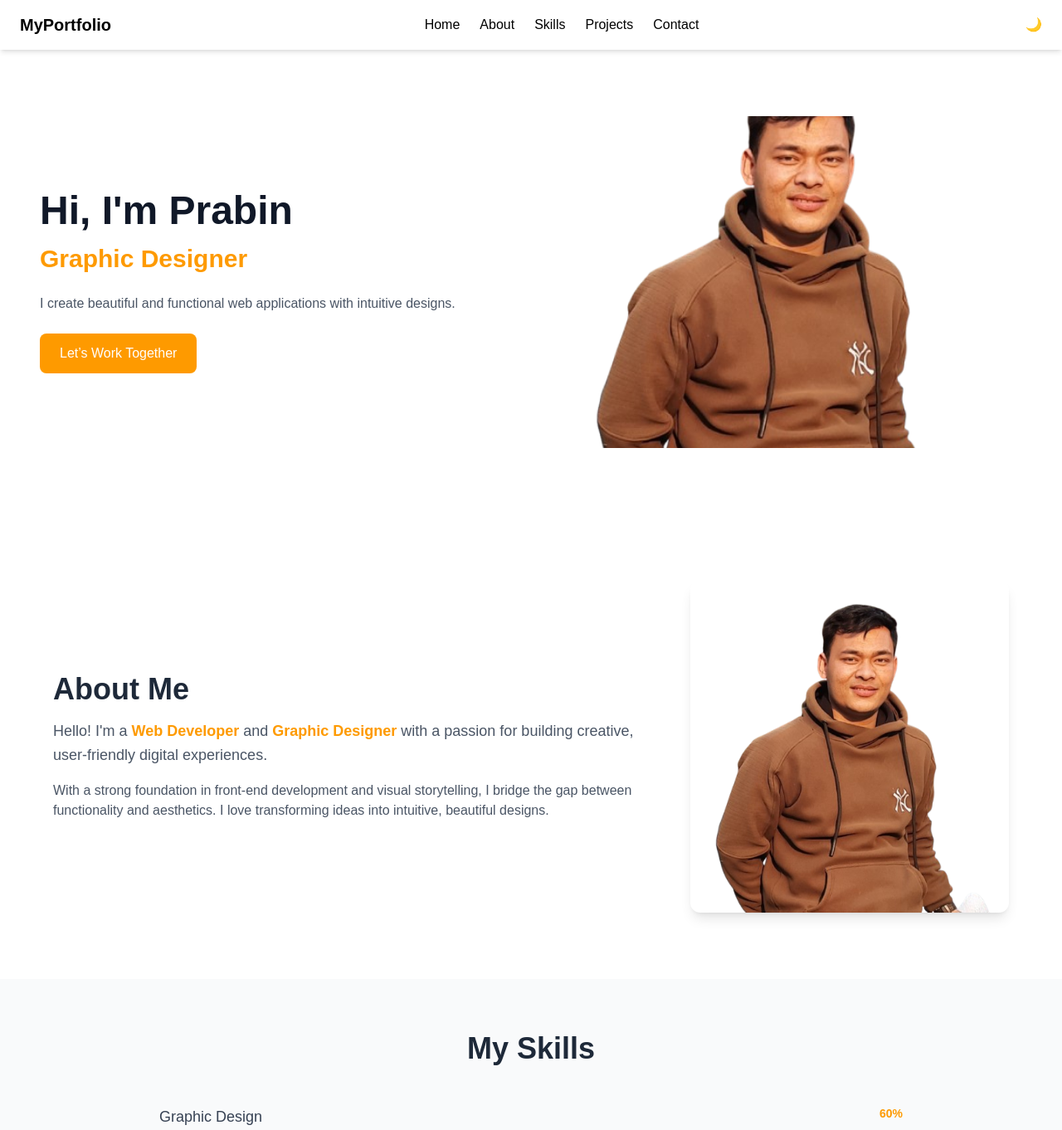
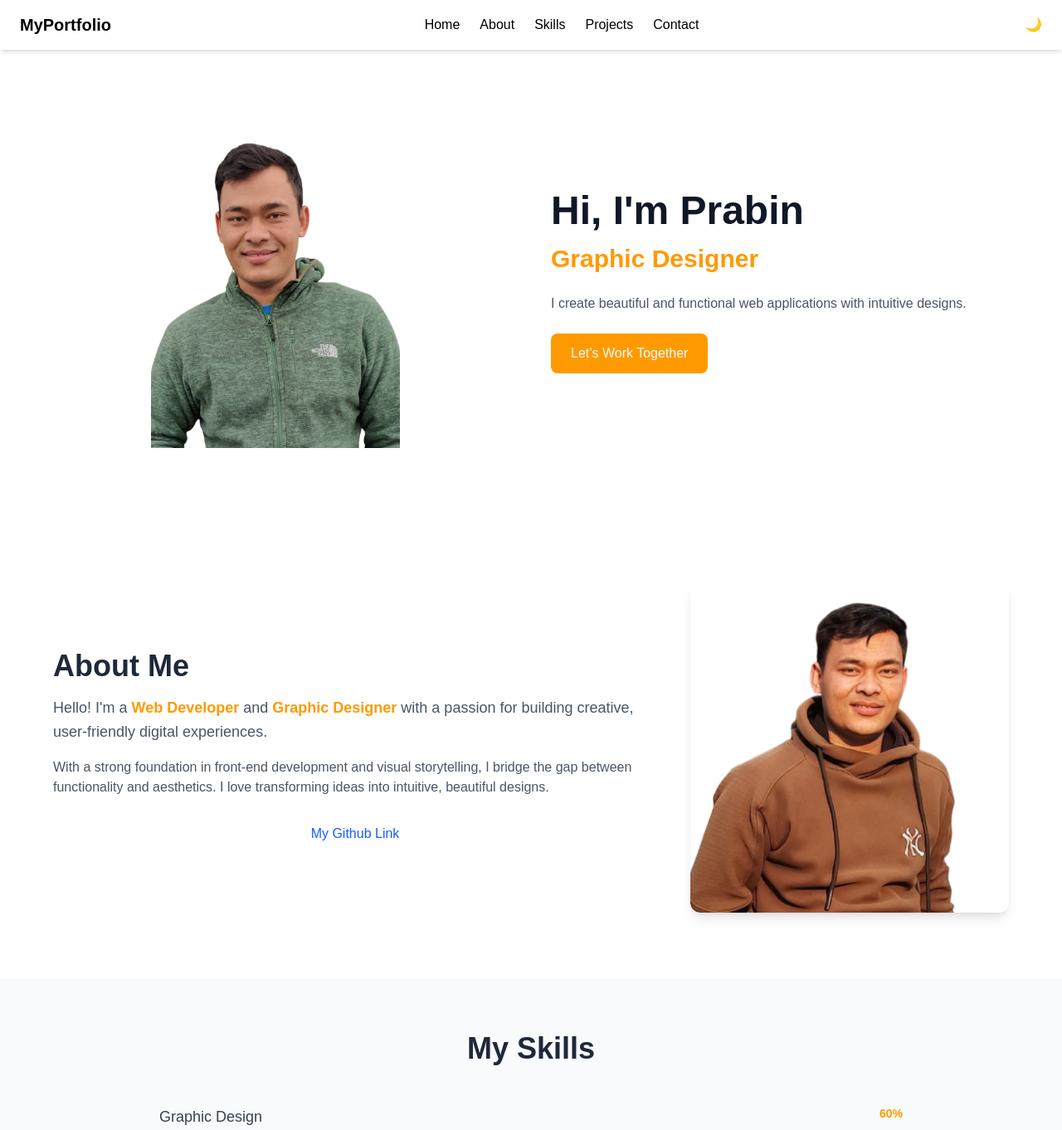
Before and after one commit to iamprabin-git/prabin_portfolio, a Next.js app: page / in a window 1280 px wide. Shown: the top 1362 px of the page at 83% size. Built offline with nearby package versions, Linux system fonts and the light colour scheme.

Commit message:
about
Signed-off-by: Prabin Dangol <dprabin23@gmail.com>

```diff
--- a/src/components/About.js
+++ b/src/components/About.js
@@ -1,8 +1,9 @@
-'use client';
+"use client";
 
-import { motion } from 'framer-motion';
-import Image from 'next/image';
-import profilePic from '@/assets/me.png'; // Replace with your actual image
+import { motion } from "framer-motion";
+import Image from "next/image";
+import profilePic from "@/assets/me.png"; // Replace with your actual image
+import Link from "next/link";
 
 export default function AboutSection() {
   return (
@@ -15,16 +16,32 @@ export default function AboutSection() {
           transition={{ duration: 1 }}
           className="flex-1"
         >
-          <h2 className="text-4xl font-bold mb-4 text-gray-800 dark:text-white">About Me</h2>
+          <h2 className="text-4xl font-bold mb-4 text-gray-800 dark:text-white">
+            About Me
+          </h2>
           <p className="text-lg text-gray-600 dark:text-gray-300 mb-4 leading-relaxed">
-            Hello! I'm a <span className="text-amber-500 font-semibold">Web Developer</span> and{" "}
-            <span className="text-amber-500 font-semibold">Graphic Designer</span> with a passion for
-            building creative, user-friendly digital experiences.
+            Hello! I'm a{" "}
+            <span className="text-amber-500 font-semibold">Web Developer</span>{" "}
+            and{" "}
+            <span className="text-amber-500 font-semibold">
+              Graphic Designer
+            </span>{" "}
+            with a passion for building creative, user-friendly digital
+            experiences.
           </p>
           <p className="text-gray-600 dark:text-gray-400">
-            With a strong foundation in front-end development and visual storytelling,
-            I bridge the gap between functionality and aesthetics. I love transforming ideas into intuitive, beautiful designs.
+            With a strong foundation in front-end development and visual
+            storytelling, I bridge the gap between functionality and aesthetics.
+            I love transforming ideas into intuitive, beautiful designs.
           </p>
+          <div className="mt-8 text-blue-600">
+            <Link
+              href="https://github.com/iamprabin-git"
+              className="flex justify-center mt-8"
+            >
+              My Github Link
+            </Link>
+          </div>
         </motion.div>
 
         {/* Image Area */}
--- a/src/components/Hero.js
+++ b/src/components/Hero.js
@@ -3,13 +3,30 @@
 import { motion } from "framer-motion";
 import Image from "next/image";
 import { TypeAnimation } from "react-type-animation";
-import heroImage from "@/assets/me.png"; // change if needed
+import heroImage from "@/assets/me1.png"; // change if needed
 import Link from "next/link";
 
 export default function HeroSection() {
   return (
     <section className="py-20 px-6 md:px-12 bg-white dark:bg-gray-900">
       <div className="container mx-auto flex flex-col-reverse md:flex-row items-center justify-between gap-12">
+
+         {/* Right - Image */}
+        <motion.div
+          initial={{ opacity: 0, x: 50 }}
+          animate={{ opacity: 1, x: 0 }}
+          transition={{ duration: 1 }}
+          className="flex-1"
+        >
+          <Image
+            src={heroImage}
+            alt="Prabin Dangol"
+            width={1000}
+            height={1000}
+            className="w-full h-100 object-contain "
+            priority
+          />
+        </motion.div>
 
         {/* Left - Animated Text */}
         <motion.div
@@ -47,22 +64,7 @@ export default function HeroSection() {
           </Link>
         </motion.div>
 
-        {/* Right - Image */}
-        <motion.div
-          initial={{ opacity: 0, x: 50 }}
-          animate={{ opacity: 1, x: 0 }}
-          transition={{ duration: 1 }}
-          className="flex-1"
-        >
-          <Image
-            src={heroImage}
-            alt="Prabin Dangol"
-            width={1000}
-            height={1000}
-            className="w-full h-100 object-cover "
-            priority
-          />
-        </motion.div>
+
       </div>
     </section>
   );
```
Also changed, not shown: src/assets/me.png, src/assets/me1.png (added).
